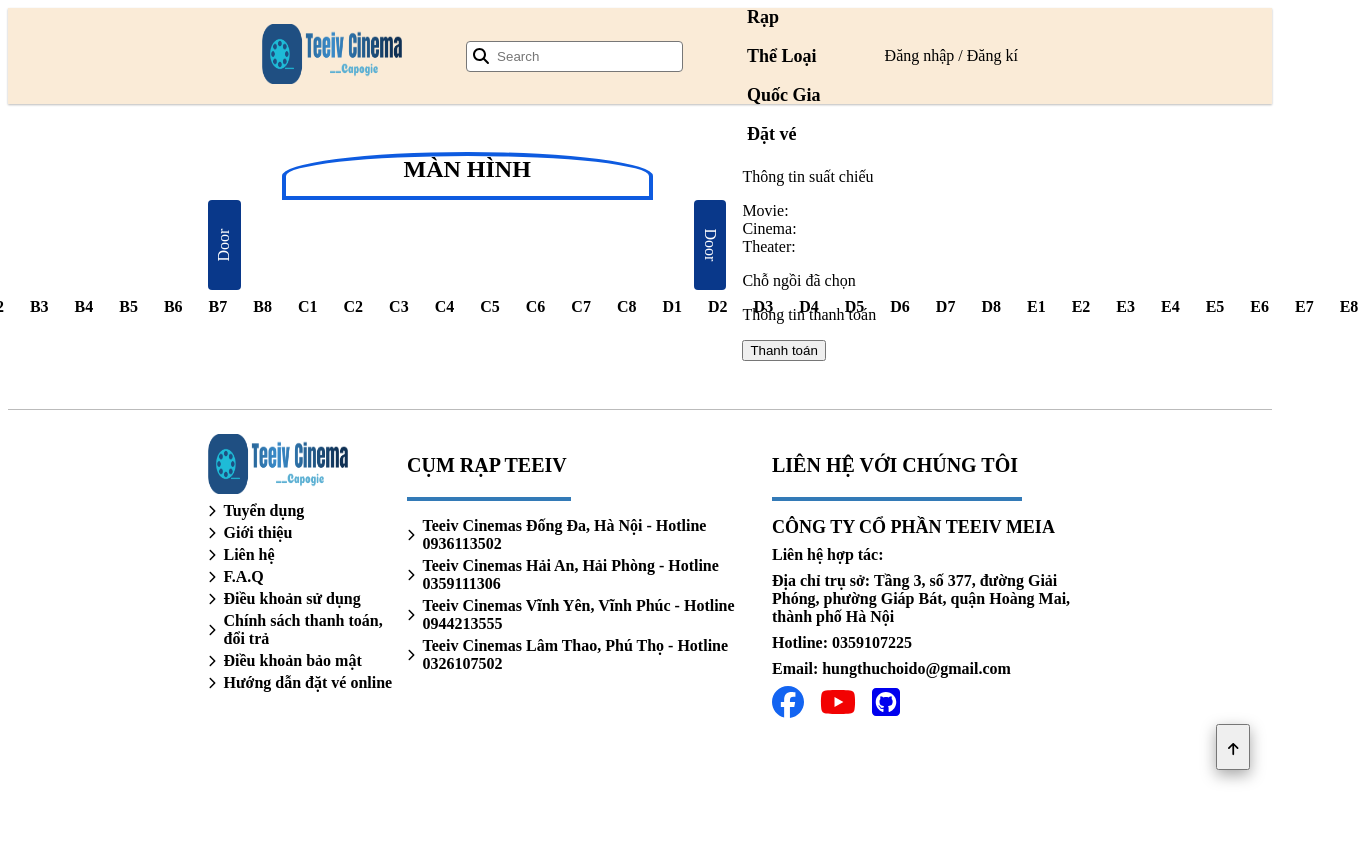
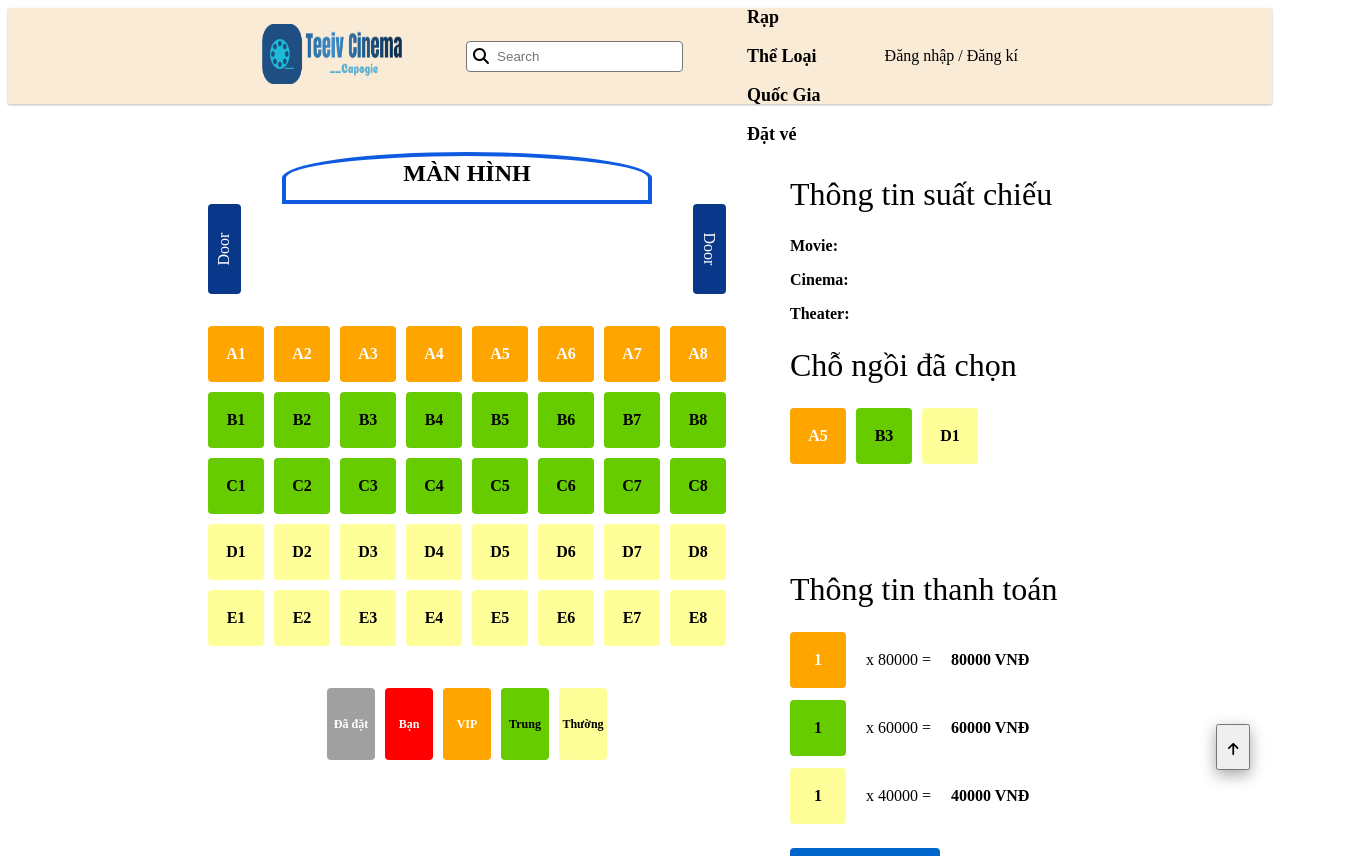
Before and after one commit to ChuVanVie/Movie-Booking-Ticket, a Vue app in the folder frontend/: page /showtime/1/seats in a window 1280 px wide. Shown: the top 856 px of the page, 1366 px wide, since content can reach past the window. Before the commit the page ends 800 px from the top, so only its background shows below. Built offline with nearby package versions, Linux system fonts and the light colour scheme.

Commit message:
seats page

```diff
--- a/frontend/src/views/SeatsPage.vue
+++ b/frontend/src/views/SeatsPage.vue
@@ -14,36 +14,63 @@
             <div class="seats-area">
                 <div class="seats-row">
                     <div class="seat-item vip" v-for="i in 8" :key="i">A{{ i }}</div>
+                </div>
+                <div class="seats-row">
                     <div class="seat-item middle" v-for="i in 8" :key="i">B{{ i }}</div>
+                </div>
+                <div class="seats-row">
                     <div class="seat-item middle" v-for="i in 8" :key="i">C{{ i }}</div>
+                </div>
+                <div class="seats-row">
                     <div class="seat-item normal" v-for="i in 8" :key="i">D{{ i }}</div>
+                </div>
+                <div class="seats-row">
                     <div class="seat-item normal" v-for="i in 8" :key="i">E{{ i }}</div>
                 </div>
             </div>
             <div class="info-seat">
-                <div class="seat-item reserved"></div>
-                <div class="seat-item you"></div>
-                <div class="seat-item vip"></div>
-                <div class="seat-item middle"></div>
-                <div class="seat-item normal"></div>
+                <div class="seat-item reserved">Đã đặt</div>
+                <div class="seat-item you">Bạn</div>
+                <div class="seat-item vip">VIP</div>
+                <div class="seat-item middle">Trung</div>
+                <div class="seat-item normal">Thường</div>
             </div>
         </div>
         <div id="reservation-container">
             <div class="showtime">
                 <p class="title">Thông tin suất chiếu</p>
-                <div class="movie">Movie: </div>
-                <div class="cinema">Cinema: </div>
-                <div class="theater">Theater: </div>
+                <p class="showtime-info">Movie: </p>
+                <p class="showtime-info">Cinema: </p>
+                <p class="showtime-info">Theater: </p>
             </div>
             <div class="seats-selected">
                 <p class="title">Chỗ ngồi đã chọn</p>
-
+                <div class="seats-reserved-container">
+                    <div class="seat-item vip">A5</div>
+                    <div class="seat-item middle">B3</div>
+                    <div class="seat-item normal">D1</div>
+                </div>
             </div>
             <div class="cost">
                 <p class="title">Thông tin thanh toán</p>
-            </div>
-            <div class="btn-payment">
-                <button>Thanh toán</button>
+                <div class="seats-payment-container">
+                    <div class="cost-row">
+                        <div class="seat-item vip">1</div>
+                        <p>x 80000 =</p>
+                        <strong>80000 VNĐ</strong>
+                    </div>
+                    <div class="cost-row">
+                        <div class="seat-item middle">1</div>
+                        <p>x 60000 =</p>
+                        <strong>60000 VNĐ</strong>
+                    </div>
+                    <div class="cost-row">
+                        <div class="seat-item normal">1</div>
+                        <p>x 40000 =</p>
+                        <strong>40000 VNĐ</strong>
+                    </div>
+                </div>
+                <button class="btn-payment">Thanh toán</button>
             </div>
         </div>
     </div>
@@ -63,7 +90,7 @@
 
 #reservation-container {
     width: 40%;
-    padding-left: 16px;
+    padding-left: 64px;
 }
 
 .screen-area {
@@ -82,6 +109,7 @@
     text-transform: uppercase;
     text-align: center;
     vertical-align: middle;
+    padding-top: 4px;
     border: 4px solid #0e5be0;
     border-top-left-radius: 50%;
     border-top-right-radius: 50%;
@@ -103,6 +131,7 @@
 .seats-area {
     display: flex;
     flex-direction: column;
+    margin-top: 32px;
 }
 
 .seats-row {
@@ -112,12 +141,105 @@
     margin-bottom: 10px;
 }
 
-.seats-row .seat-item {
+.seat-item {
+    width: 40px;
+    height: 40px;
     font-size: 16px;
     font-weight: bold;
     padding: 8px;
     border-radius: 4px;
+    display: flex;
+    align-items: center;
+    justify-content: center;
+    cursor: pointer;
 }
 
+.info-seat {
+    display: flex;
+    align-items: center;
+    gap: 10px;
+    margin-top: 32px;
+}
+
+.info-seat .seat-item {
+    width: 48px;
+    height: 48px;
+    font-size: 12px;
+    padding: 12px 0px;
+    border-radius: 4px;
+}
+
+.vip {
+    color: #fff;
+    background-color: #ffa500;
+}
+
+.middle {
+    background-color: #66cc00;
+}
+
+.normal {
+    background-color: #ffff99;
+}
+
+.reserved {
+    color: #fff;
+    background-color: #a0a0a0 !important;
+}
+
+.you {
+    color: #fff;
+    background-color: #ff0000 !important;
+}
+
+.title {
+    font-size: 32px;
+    font-weight: normal;
+    margin: 24px 0;
+}
+
+.showtime .showtime-info {
+    font-size: 16px;
+    font-weight: 600;
+    margin-bottom: 16px;
+}
+
+.seats-selected {
+    min-height: 200px;
+}
+
+.seats-selected .seats-reserved-container{
+    display: flex;
+    flex-wrap: wrap;
+    gap: 10px;
+}
+
+.cost .seats-payment-container {
+    display: flex;
+    flex-direction: column;
+    gap: 12px;
+}
+
+.cost .seats-payment-container .cost-row {
+    display: flex;
+    align-items: center;
+    gap: 20px;
+}
+
+.cost .btn-payment {
+    color: #fff;
+    font-size: 16px;
+    font-weight: 600;
+    background-color: #0066cc;
+    padding: 8px 32px;
+    margin-top: 24px;
+    border: none;
+    border-radius: 4px;
+    cursor: pointer;
+}
+
+.cost .btn-payment:hover {
+    background-color: #003d7a;
+}
 
 </style>
```
